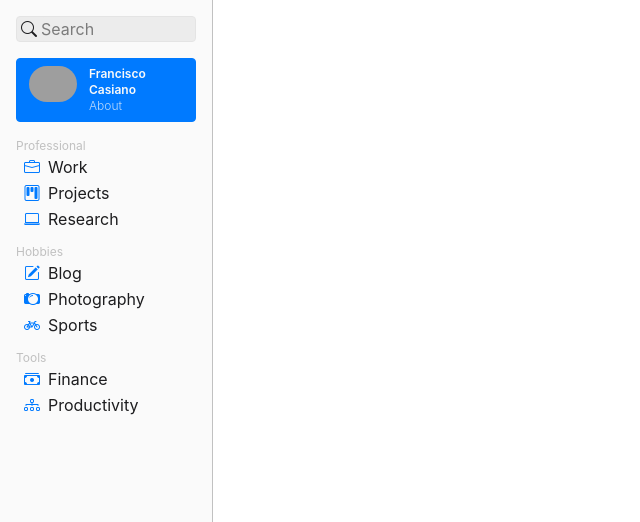
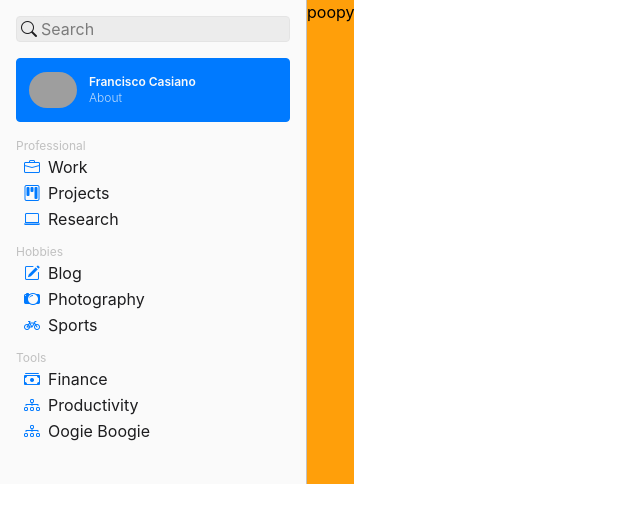
Before and after one commit to panchi64/personal-website, a Next.js app: page / in a window 1280 px wide. Shown: the top 522 px of the page, without its empty margins (0-640 px from the left). Built offline with nearby package versions, Linux system fonts and the light colour scheme; grey boxes are pictures that could not be loaded.

Commit message:
Aligned menu and main page content in a row

```diff
--- a/components/layouts/MenuLayout.tsx
+++ b/components/layouts/MenuLayout.tsx
@@ -51,6 +51,10 @@ const menuSectionPayloadExample: any = {
           sectionName: "productivity",
           sectionIcon: "bi-diagram-3",
         },
+        {
+          sectionName: "oogie boogie",
+          sectionIcon: "bi-diagram-3",
+        },
       ],
     },
   ],
@@ -58,13 +62,14 @@ const menuSectionPayloadExample: any = {
 
 const MenuLayout = (props: { children: any }) => {
   const { children } = props;
+
+  // TODO: Fix the menu bar not sizing height correctly
   return (
-    //   TODO: Find out how to show the content of the page side by side with the menu bar and there are no rendering issues
-    <div className="">
+    <div className="flex flex-row">
       <MenuBar>
         {/* TODO: Figure out how to align the menu items in the center of the menu bar area */}
         <div className="flex justify-center">
-          <div className="max-w-xs ">
+          <div className="max-w-xs">
             <SearchBar />
             <ProfileSection title="francisco casiano" subtitle="about" />
 
@@ -76,7 +81,7 @@ const MenuLayout = (props: { children: any }) => {
           </div>
         </div>
       </MenuBar>
-      <div className="">{children}</div>
+      <div className="bg-dark-orange">poopy</div>
     </div>
   );
 };
--- a/components/ui/MenuBar.tsx
+++ b/components/ui/MenuBar.tsx
@@ -6,7 +6,7 @@ type MenuProps = {
 const MenuBar = (props: MenuProps) => {
   return (
     <>
-      <div className="bg-light-primary/[.72] dark:bg-dark-primary/[.72] border-r-light-secondary dark:border-r-dark-black border-r-[1px] backdrop-blur-md md:w-1/4 lg:w-1/6 max-w-sm h-screen grid-cols-1 p-4 z-50">
+      <div className="bg-light-primary/[.72] dark:bg-dark-primary/[.72] border-r-light-secondary dark:border-r-dark-black border-r-[1px] backdrop-blur-md grid-cols-1 p-4 z-50">
         {props.children}
       </div>
     </>
```
